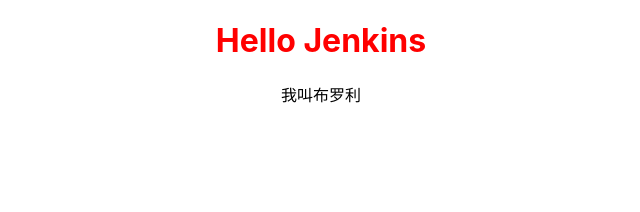
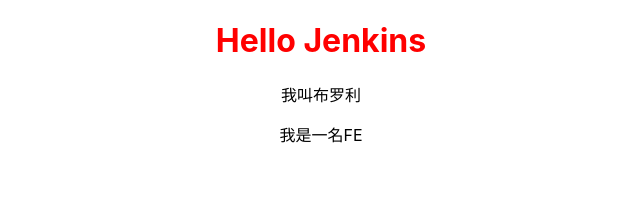
Before and after one commit to Brolly0204/react-cicd, a React (Create React App) app: page / in a window 1280 px wide. Shown: the top 212 px of the page, without its empty margins (319-959 px from the left). Built offline with nearby package versions, Linux system fonts and the light colour scheme.

Commit message:
add color

```diff
--- a/src/App.js
+++ b/src/App.js
@@ -11,6 +11,7 @@
     <div className="App">
       <h1 style={styleObj}>Hello Jenkins</h1>
       <p>我叫布罗利</p>
+      <p>我是一名FE</p>
     </div>
   );
 }
```
